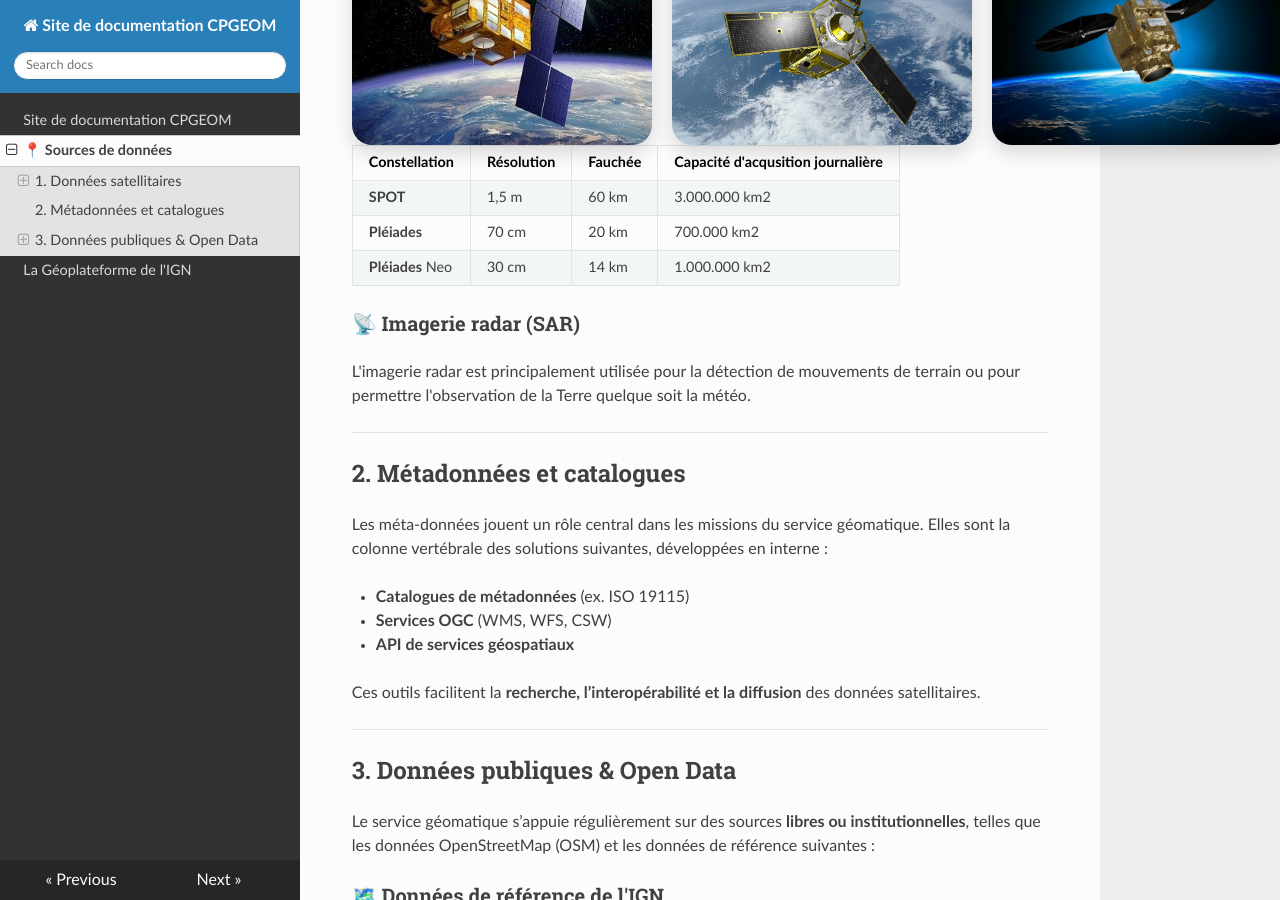
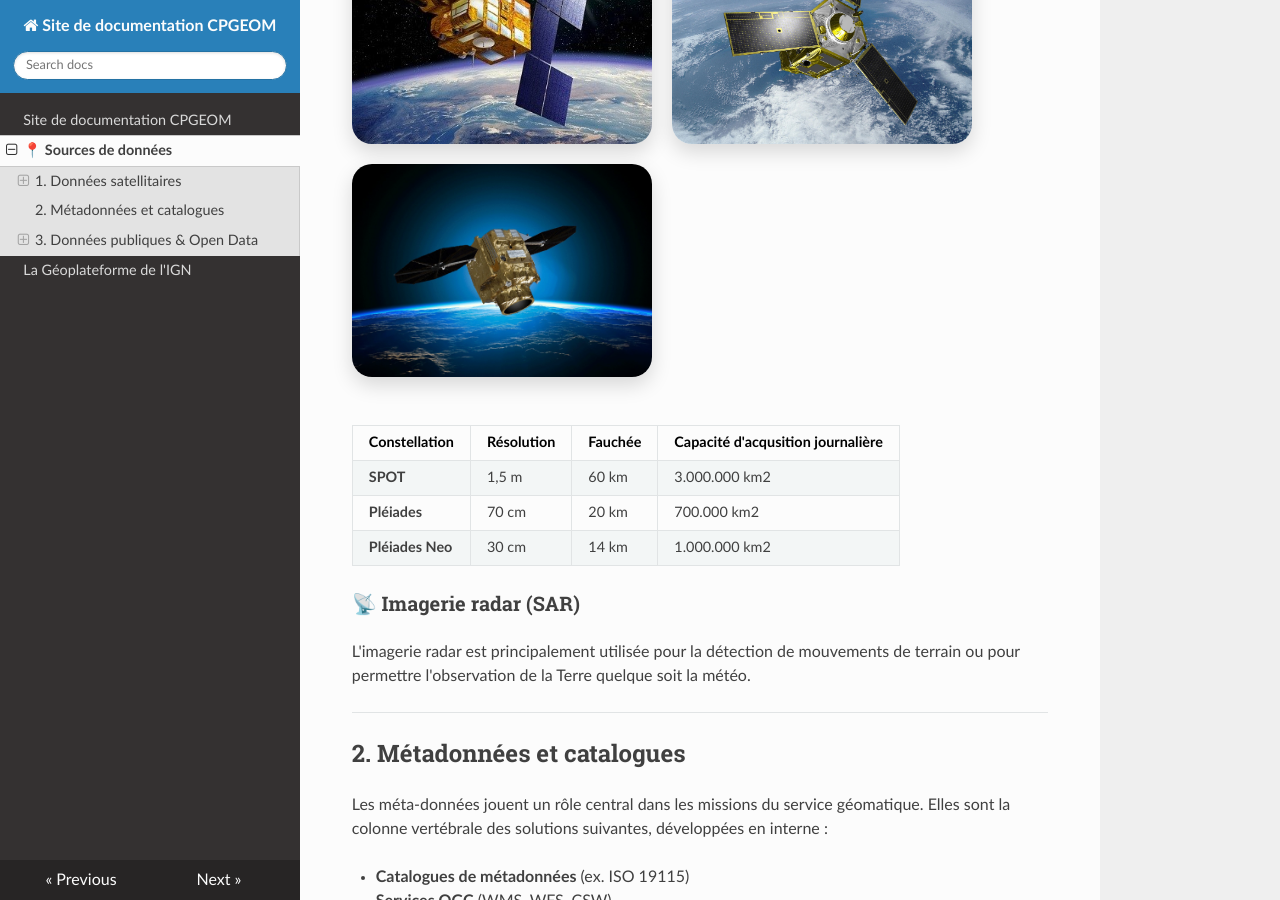
Before and after one commit to geomagus/cpgeom_doc, an MkDocs documentation site: the page built from docs/topic1.md, in a window 1280 px wide and 900 px high, scrolled down 335 px. Built offline with MkDocs 1.6.1, drawn with Linux system fonts in a browser that asks for light colours; nearby versions of some CDN libraries.

```diff
--- a/docs/topic1.md
+++ b/docs/topic1.md
@@ -4,7 +4,7 @@
 
 ### 🔭 Imagerie optique
 
-<div style="display: flex; gap: 20px; justify-content: flex-start; flex-wrap: nowrap;">
+<div style="display: flex; gap: 20px; justify-content: flex-start; flex-wrap: wrap;">
 
   <img src="../assets/spot.jpg" alt="Image 1"
        style="flex: 1 1 0; max-width: 300px; height: auto;
@@ -23,14 +23,14 @@
               border-radius: 20px;
               box-shadow: 0 8px 20px rgba(0,0,0,0.15);
               transition: transform 0.3s ease;">
-
 </div>
+<br>
 
 | Constellation | Résolution | Fauchée | Capacité d'acqusition journalière
 |----------|-------------|-------------|-----------------|
 | **SPOT** | 1,5 m | 60 km | 3.000.000 km2 |
 | **Pléiades** | 70 cm | 20 km | 700.000 km2 |
-| **Pléiades** Neo | 30 cm | 14 km | 1.000.000 km2 |
+| **Pléiades Neo** | 30 cm | 14 km | 1.000.000 km2 |
 
 
 ### 📡 Imagerie radar (SAR)
```
Also changed, not shown: site/index.html, site/topic1/index.html.
